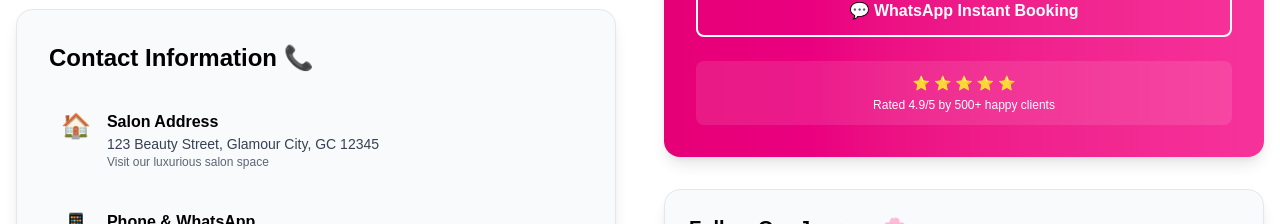
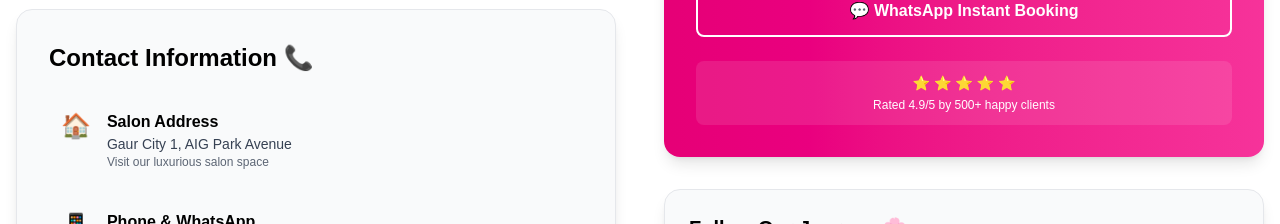
Before and after one commit to Shahil0511/MadhuriSalon, a Next.js app in the folder frontend/: page / in a window 1280 px wide. Shown: the part 6655-6879 px from the top of the page. Built offline with nearby package versions, Linux system fonts and the light colour scheme.

Commit message:
Adress Added

```diff
--- a/frontend/src/components/Contact.tsx
+++ b/frontend/src/components/Contact.tsx
@@ -245,7 +245,7 @@ export default function Contact({ onBookService }: ContactProps) {
                   {
                     icon: "🏠",
                     title: "Salon Address",
-                    content: "123 Beauty Street, Glamour City, GC 12345",
+                    content: "Gaur City 1, AIG Park Avenue",
                     sub: "Visit our luxurious salon space",
                   },
                   {
```
